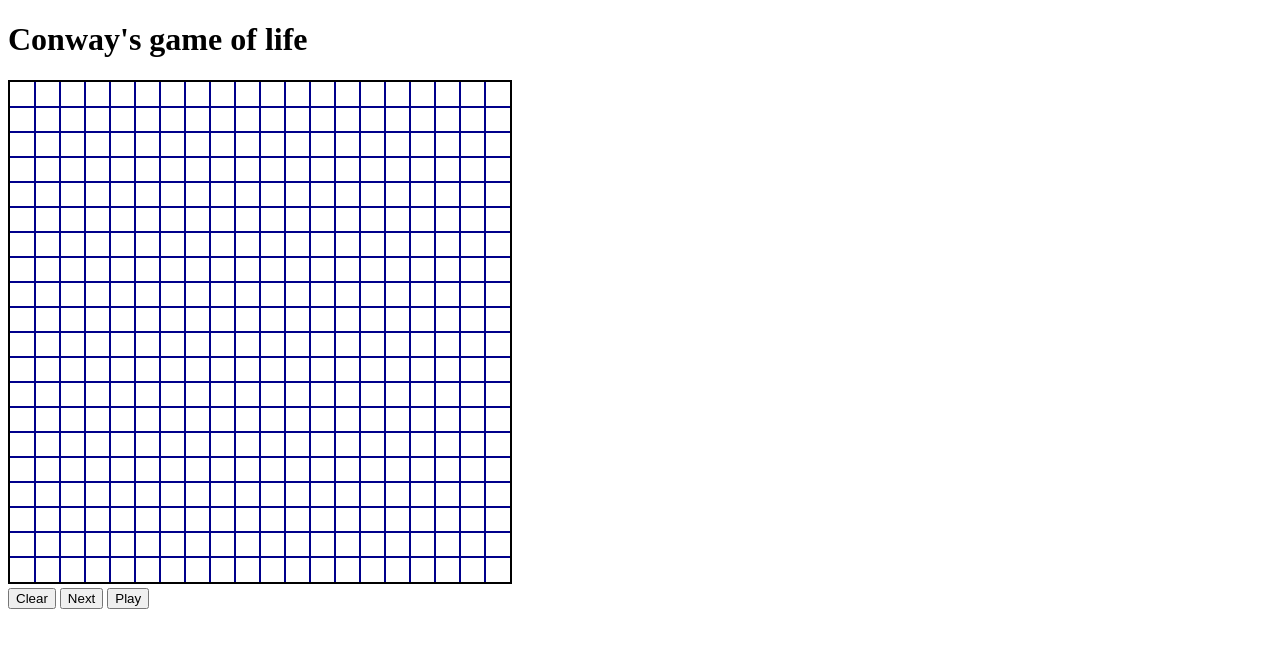
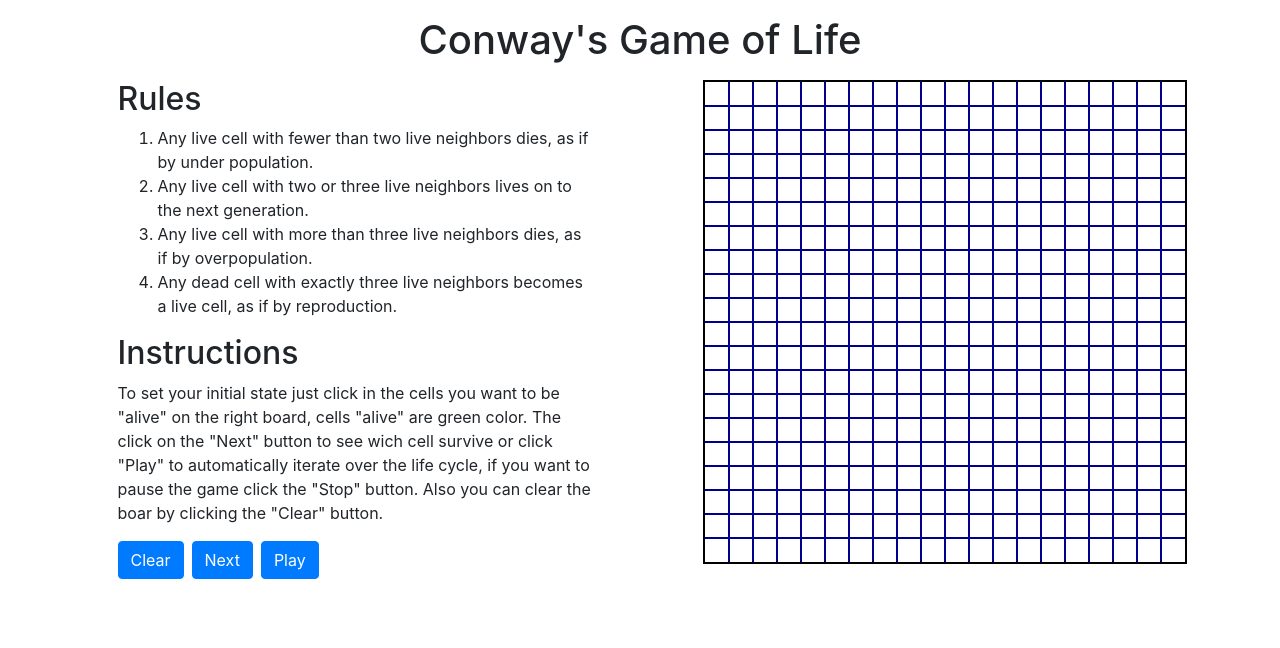
Before and after one commit to WR-96/game-of-life, a plain HTML site: page index.html in a window 1280 px wide. Drawn offline with nearby package versions, Linux system fonts and the light colour scheme.

Commit message:
Added Bootstrap

```diff
--- a/index.html
+++ b/index.html
@@ -8,24 +8,49 @@
     <script src="cell.js"></script>
     <script src="board-manager.js"></script>
     <script src="script.js"></script>
+    <link rel="stylesheet" href="https://stackpath.bootstrapcdn.com/bootstrap/4.1.3/css/bootstrap.min.css" integrity="sha384-MCw98/SFnGE8fJT3GXwEOngsV7Zt27NXFoaoApmYm81iuXoPkFOJwJ8ERdknLPMO"
+        crossorigin="anonymous">
     <title>Game of life</title>
 </head>
 
 <body>
-    <h1>Conway's game of life</h1>
-    <div class="game">
-        <canvas id="board" width="500" height="500" style="border: 2px solid black">
-            El navegador no soporta canvas
-        </canvas>
+    <h1 class="m-3 text-center">Conway's Game of Life</h1>
+    <div class="container">
+        <div class="row justify-content-around">
+            <div class="col col-5">
+                <div class="row">
+                    <h2>Rules</h2>
+                    <ol>
+                        <li>Any live cell with fewer than two live neighbors dies, as if by under population.</li>
+                        <li>Any live cell with two or three live neighbors lives on to the next generation.</li>
+                        <li>Any live cell with more than three live neighbors dies, as if by overpopulation.</li>
+                        <li>Any dead cell with exactly three live neighbors becomes a live cell, as if by reproduction.</li>
+                    </ol>
+                </div>
+                <div class="row">
+                    <h2>Instructions</h2>
+                    <p>
+                        To set your initial state just click in the cells you want to be "alive" on the right board, cells "alive" are green color.
+                        The click on the "Next" button to see wich cell survive or click "Play" to automatically iterate
+                        over the life cycle, if you want to pause the game click the "Stop" button. Also you can clear the
+                        boar by clicking the "Clear" button.
+                    </p>
+                </div>
+                <div class="row">
+                    <button id="btnClear" type="button" class="mr-1 btn btn-primary">Clear</button>
+                    <button id="btnNext" type="button" class="mx-1 btn btn-primary">Next</button>
+                    <button id="btnPlay" type="button" class="mx-1 btn btn-primary">Play</button>
+                </div>
+            </div>
+            <div class="col col-5">
+                <canvas id="board" width="480" height="480" style="border: 2px solid black">
+                    The browser not support canvas
+                </canvas>
+
+            </div>
+        </div>
     </div>
 
-    <div class="container">
-        <div class="controls">
-            <button id="btnClear">Clear</button>
-            <button id="btnNext">Next</button>
-            <button id="btnPlay">Play</button>
-        </div>
-    </div>
 </body>
 
 </html>
--- a/script.js
+++ b/script.js
@@ -1,7 +1,7 @@
 var isPlaying = false;
 
 window.onload = function init() {
-    var cellSize = 25;
+    var cellSize = 24;
     var canvas, ctx, manager;
     var btnAnimate, btnClear, btnNext;
 
```
